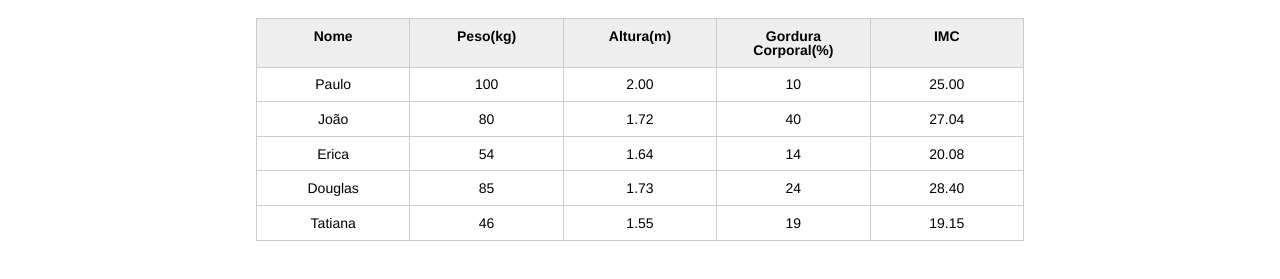
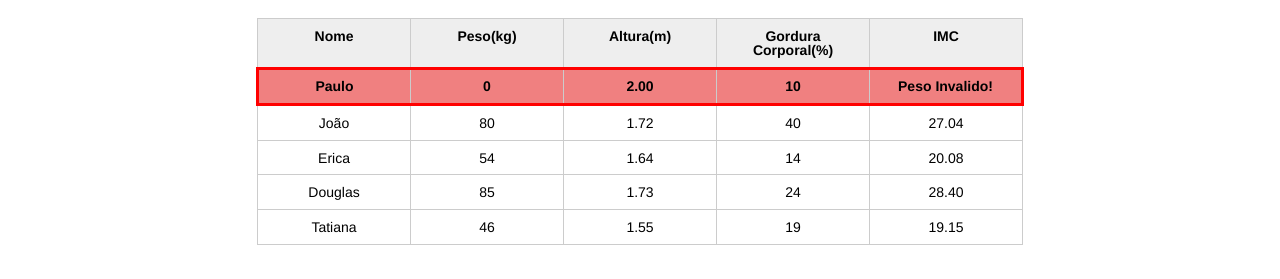
Before and after one commit to Lancelotti-beta/iniciante-no-js, a plain HTML site: page introducao-javascript/index.html in a window 1280 px wide. Shown: the part 123-402 px from the top of the page. Drawn offline with Linux system fonts and the light colour scheme.

Commit message:
Terminando a parte III do curso.

```diff
--- a/introducao-javascript/css/index.css
+++ b/introducao-javascript/css/index.css
@@ -132,3 +132,9 @@ button[disabled=disabled], button:disabled {
 .campo-invalido{
 	border: 1px solid red;
 }
+
+.paciente-invalido {
+	font-weight: bold;
+	background: lightcoral;
+	border: 3px solid red;
+}
--- a/introducao-javascript/index.html
+++ b/introducao-javascript/index.html
@@ -32,7 +32,7 @@
 					<tbody id="tabela-pacientes">
 						<tr class="paciente" id="paciente1">
 							<td class="info-nome">Paulo</td>
-							<td class="info-peso">100</td>
+							<td class="info-peso">0</td>
 							<td class="info-altura">2.00</td>
 							<td class="info-gordura">10</td>
 							<td class="info-imc">0</td>
--- a/introducao-javascript/js/main.js
+++ b/introducao-javascript/js/main.js
@@ -4,7 +4,7 @@ titulo.textContent = 'Aparecida Nutricionista';
 var tabelaPaciente = document.querySelectorAll('.paciente');
 
 for (let index = 0; index < tabelaPaciente.length; index++) {
-
+    var paciente = tabelaPaciente[index];
     var pesoDoPaciente = tabelaPaciente[index].querySelector('.info-peso').textContent;
     var alturaDoPaciente = tabelaPaciente[index].querySelector('.info-altura').textContent;
     var calculoImc = tabelaPaciente[index].querySelector('.info-imc');
@@ -17,15 +17,18 @@ for (let index = 0; index < tabelaPaciente.length; index++) {
     if (pesoDoPaciente <= 0 || pesoDoPaciente >= 600) {
         peso = false;
         calculoImc.textContent = 'Peso Invalido!';
+        paciente.classList.add('paciente-invalido');
     }
 
     if (alturaDoPaciente <= 0 || alturaDoPaciente >= 3.00) {
         altura = false;
         calculoImc.textContent = 'Altura Invalida!';
+        paciente.classList.add('paciente-invalido');
     }
 
     if (peso == false && altura == false) {
-        calculoImc.textContent = 'Valores Invalidos!'
+        calculoImc.textContent = 'Valores Invalidos!';
+        paciente.classList.add('paciente-invalido');
 
     } else if (peso && altura) {
         calculoImc.textContent = imc.toFixed(2);
```
